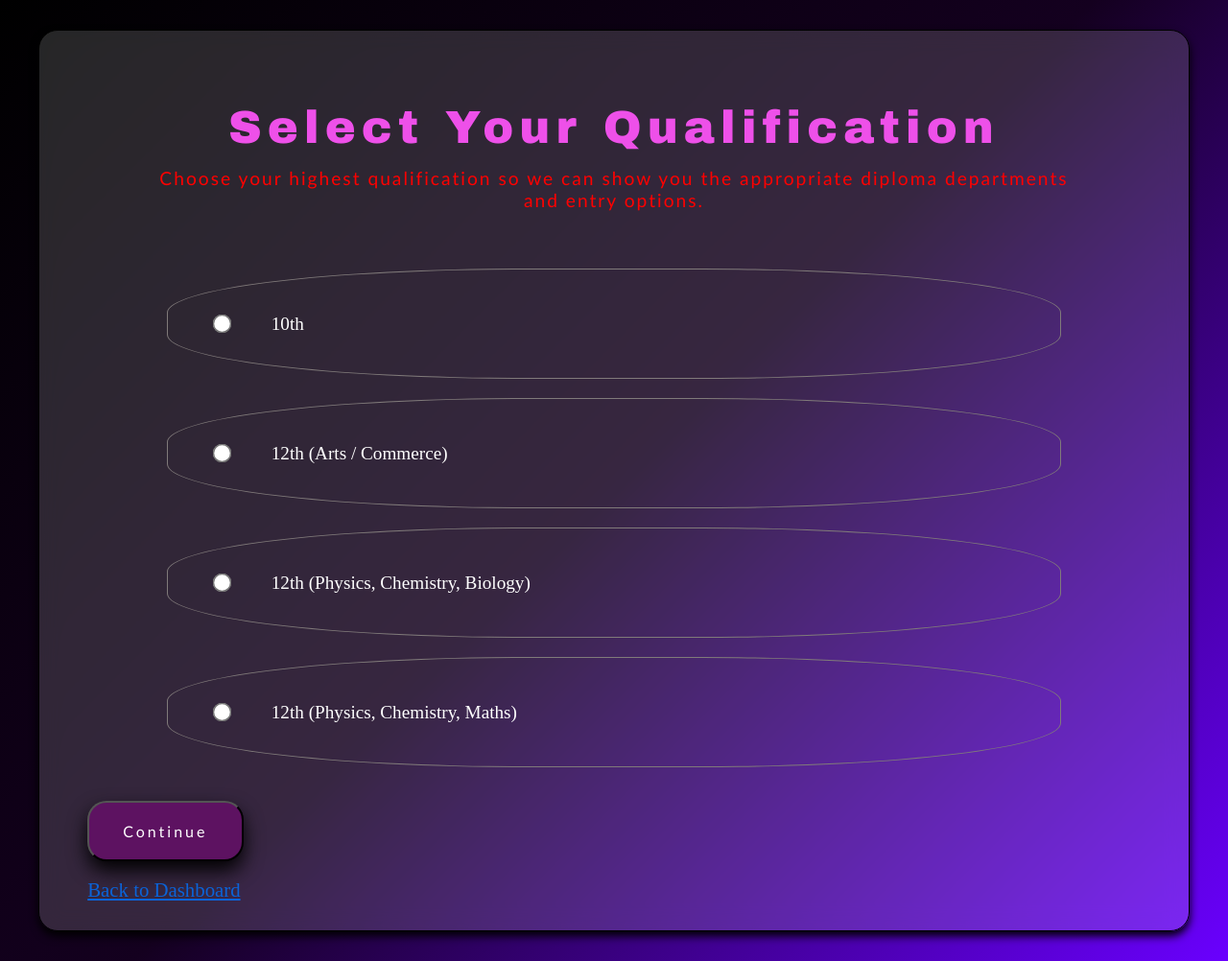
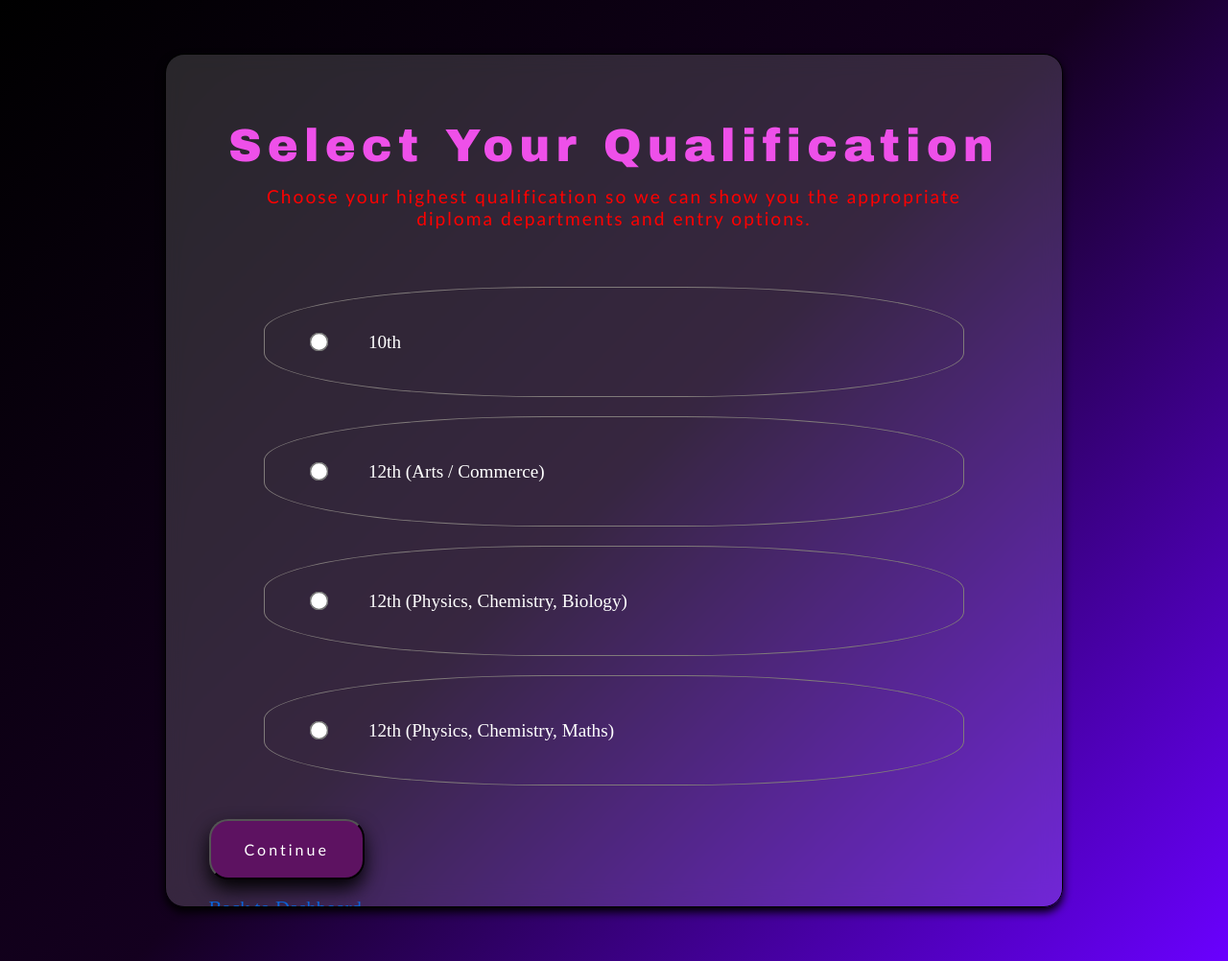
Before and after one commit to YarfaAnayet/course_synergy, a Flask app: page /qualifications in a window 1280 px wide. Shown: the whole page at 96% size. Run offline with Flask 3, Linux system fonts and the light colour scheme.

Commit message:
qualbox changed

```diff
--- a/static/style.css
+++ b/static/style.css
@@ -163,10 +163,12 @@ body{
 
 }
 .qualBox{
-    width: 90%;
-    padding: 30px;
-    min-height: 80vh;
-    margin: 40px auto;
+    width: 70%;
+    max-width: 900px;
+    padding: 25px;
+    height: 85vh;
+    margin: 20px auto;
+    overflow-y: auto;
     background-color: rgba(255, 255, 255, 0.15);
     backdrop-filter: blur(12px);
     -webkit-backdrop-filter: blur(12px);
```
